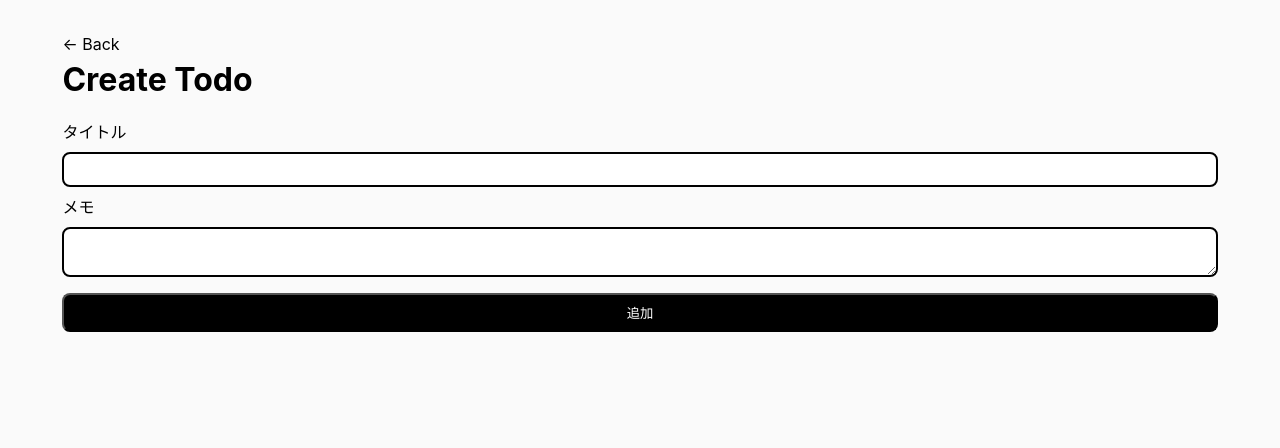
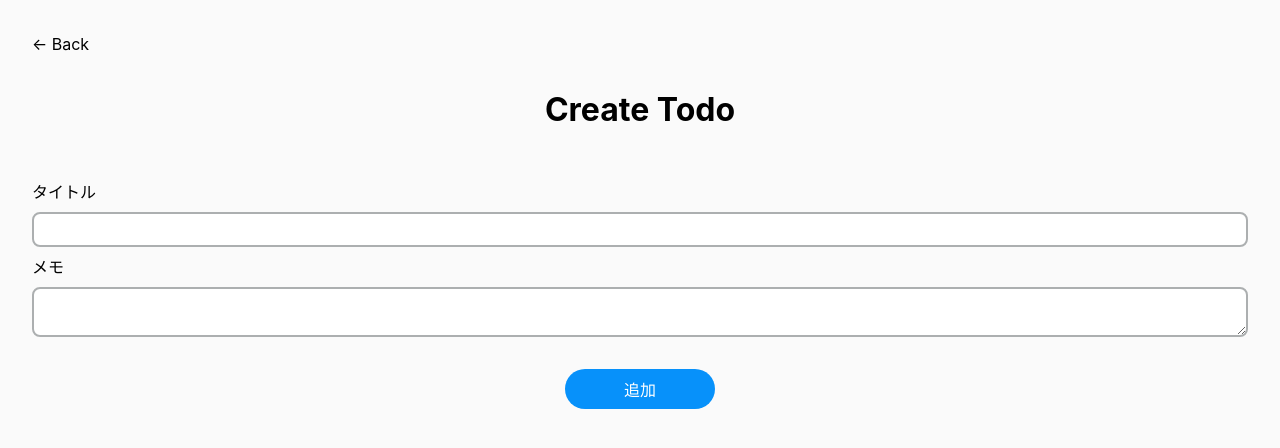
Before and after one commit to Naoki0509/todoapp_css, a Next.js app: page /1 in a window 1280 px wide. Shown: the top 448 px of the page. Built offline with nearby package versions, Linux system fonts and the light colour scheme.

Commit message:
fea: create page styling.

```diff
--- a/src/components/mol/Form/createTodoForm.tsx
+++ b/src/components/mol/Form/createTodoForm.tsx
@@ -10,11 +10,8 @@ import styles from '~/styles/Create.module.css'
 import { TodoInputType, inputShema } from '~/types'
 
 export const TodoListForm = ({ todo }: { todo?: TodoInputType }) => {
-  const setTodoList = useSetRecoilState(todoListState)
-
   const {
     register,
-    reset,
     handleSubmit,
     formState: { errors },
   } = useForm<TodoInputType>({
@@ -30,13 +27,14 @@ export const TodoListForm = ({ todo }: { todo?: TodoInputType }) => {
     reValidateMode: 'onBlur',
   })
 
-  const addItem = (data: TodoInputType) => {
+  const setTodoList = useSetRecoilState(todoListState)
+
+  const addTodo = (data: TodoInputType) => {
     setTodoList((oldTodoList) => [...oldTodoList, data])
-    reset()
     Router.push('/')
   }
 
-  const updateItem = (data: TodoInputType) => {
+  const updateTodo = (data: TodoInputType) => {
     setTodoList((oldTodoList) => {
       const index = oldTodoList.findIndex((todo) => todo.id === data.id)
       const newTodoList = [...oldTodoList]
@@ -55,7 +53,7 @@ export const TodoListForm = ({ todo }: { todo?: TodoInputType }) => {
 
       <form
         className={styles.form}
-        onSubmit={handleSubmit(todo ? updateItem : addItem)}
+        onSubmit={handleSubmit(todo ? updateTodo : addTodo)}
       >
         <label>タイトル</label>
         <input className={styles.input} type="text" {...register('title')} />
@@ -64,7 +62,9 @@ export const TodoListForm = ({ todo }: { todo?: TodoInputType }) => {
         )}
         <label>メモ</label>
         <textarea {...register('memo')} className={styles.input} />
-        <button type="submit">{todo ? '更新' : '追加'}</button>
+        <div className={styles.buttonGroup}>
+          <button type="submit">{todo ? '更新' : '追加'}</button>
+        </div>
       </form>
     </div>
   )
--- a/src/styles/Create.module.css
+++ b/src/styles/Create.module.css
@@ -1,8 +1,15 @@
 .main {
-  padding: 1rem 0;
+  padding: 1rem;
   margin: 0 auto;
-  max-width: 95%;
-  min-height: 100vh;
+}
+
+.main h1 {
+  margin: 30px 0;
+  text-align: center;
+}
+
+.main time {
+  font-size: 0.8rem;
 }
 
 .form {
@@ -14,31 +21,52 @@
   padding: 1rem 0;
 }
 
+@media (prefers-color-scheme: dark) {
+  .form input {
+    background: rgb(var(--input-background-rgb));
+    border: 2px solid rgb(var(--input-boder-rgb));
+    border: 2px solid rgb(var(--input-border-rgb));
+  }
+  .form textarea {
+    background: rgb(var(--input-background-rgb));
+    border: 2px solid rgb(var(--input-border-rgb));
+  }
+}
+
 .form input {
   padding: 0.5rem;
   margin: 0.5rem 0;
   border-radius: 0.5rem;
-  border: 2px solid #000;
+  border: 2px solid rgb(var(--input-border-rgb));
 }
 
 .form textarea {
   padding: 0.5rem;
   margin: 0.5rem 0;
   border-radius: 0.5rem;
-  border: 2px solid #000;
+  border: 2px solid rgb(var(--input-border-rgb));
 }
 
-.form button {
+.buttonGroup {
+  display: flex;
+  justify-content: center;
+  align-items: center;
+  margin: 0 auto;
+  padding: 1rem 0;
+  width: 100%;
+}
+
+.buttonGroup button {
+  text-align: center;
+  border: none;
+  text-decoration: none;
+  font-size: 1rem;
+  width: 150px;
   padding: 0.5rem;
   margin: 0.5rem 0;
-  border-radius: 0.5rem;
-  background-color: #000;
+  border-radius: 2rem;
+  background-color: rgb(7, 145, 250);
   color: #fff;
-}
-
-.form button:hover {
-  background-color: #fff;
-  color: #000;
 }
 
 .form span {
```
